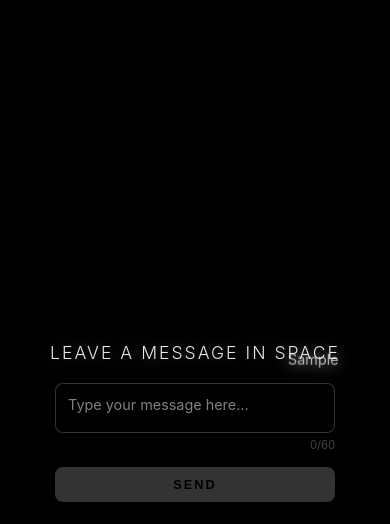
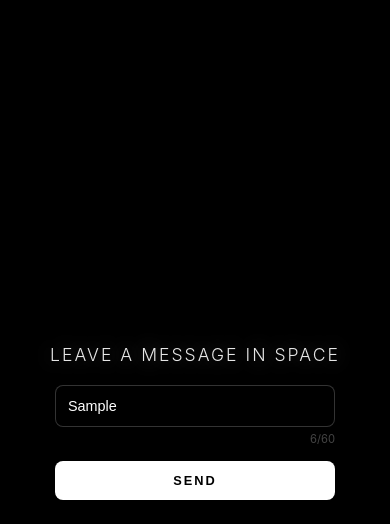
Before and after one commit to ChrisChan-dev/anonymously-message, a plain HTML site: page index.html in a window 390 px wide. Both pictures are taken after typing "Sample" into the empty fields and a click on the button "SEND". Drawn offline with Linux system fonts and the light colour scheme; no server answers.

Commit message:
Add files via upload

```diff
--- a/index.html
+++ b/index.html
@@ -3,23 +3,22 @@
 <head>
     <meta charset="UTF-8">
     <meta name="viewport" content="width=device-width, initial-scale=1.0">
-    <title>Leave a Message in Space</title>
+    <title>Anonymous Thoughts</title>
     <link rel="stylesheet" href="style.css">
 </head>
 <body>
     <div id="starfield"></div>
     <div id="thought-stream"></div>
 
-    <div class="interface-container">
+    <main class="interface-container">
         <h1>Leave a message in space</h1>
-
         <div class="input-wrapper">
-            <textarea id="messageInput" maxlength="60" placeholder="Type your message here..."></textarea>
-            <div class="char-count" id="charCount">0/60</div>
+            <input type="text" id="messageInput" placeholder="Type your thought here..." maxlength="60" autocomplete="off">
+            <div class="char-count"><span id="charNum">0</span>/60</div>
             <button id="sendBtn">Send</button>
         </div>
-    </div>
+    </main>
 
-    <script src="script.js"></script>
+    <script type="module" src="script.js"></script>
 </body>
 </html>
--- a/script.js
+++ b/script.js
@@ -1,69 +1,129 @@
-const starfield = document.getElementById('starfield');
-const starCount = 100;
+import { initializeApp } from "https://www.gstatic.com/firebasejs/12.7.0/firebase-app.js";
+import { getDatabase, ref, push, query, limitToLast, onChildAdded, serverTimestamp } from "https://www.gstatic.com/firebasejs/12.7.0/firebase-database.js";
 
-for (let i = 0; i < starCount; i++) {
-    let star = document.createElement('div');
-    star.className = 'star';
-    let duration = Math.random() * 3 + 2;
-    let size = Math.random() * 2 + 1;
+const firebaseConfig = {
+    apiKey: "AIzaSyCbteU0tkgb1JCUmsKUbvGIzVjvK1QP8rM",
+    authDomain: "message-anonymously.firebaseapp.com",
+    databaseURL: "https://message-anonymously-default-rtdb.asia-southeast1.firebasedatabase.app/",
+    projectId: "message-anonymously",
+    storageBucket: "message-anonymously.firebasestorage.app",
+    messagingSenderId: "811375391888",
+    appId: "1:811375391888:web:7a861e558313c9c2761415",
+    measurementId: "G-49W7ZMBR2S"
+};
 
-    star.style.left = Math.random() * 100 + '%';
-    star.style.top = Math.random() * 100 + '%';
-    star.style.width = size + 'px';
-    star.style.height = size + 'px';
-    star.style.animationDuration = duration + 's';
-
-    starfield.appendChild(star);
-}
+const app = initializeApp(firebaseConfig);
+const db = getDatabase(app);
+const messagesRef = ref(db, 'messages');
 
 const input = document.getElementById('messageInput');
-const counter = document.getElementById('charCount');
 const sendBtn = document.getElementById('sendBtn');
 const stream = document.getElementById('thought-stream');
+const charDisplay = document.getElementById('charNum');
+const starfield = document.getElementById('starfield');
+
+const colors = ["#FFD700", "#C77DFF", "#FB7185", "#34D399", "#60A5FA", "#F472B6"];
+const fonts = [
+    "'Courier New', monospace",
+    "'Georgia', serif",
+    "'Arial Black', sans-serif",
+    "'Brush Script MT', cursive",
+    "'Times New Roman', serif",
+    "'Verdana', sans-serif"
+];
+
+function createStars() {
+    for (let i = 0; i < 150; i++) {
+        const star = document.createElement('div');
+        star.classList.add('star');
+        const xy = Math.random() * 100;
+        const duration = Math.random() * 3 + 2;
+        const size = Math.random() * 2 + 1;
+
+        star.style.left = `${Math.random() * 100}%`;
+        star.style.top = `${Math.random() * 100}%`;
+        star.style.width = `${size}px`;
+        star.style.height = `${size}px`;
+        star.style.animationDuration = `${duration}s`;
+
+        starfield.appendChild(star);
+    }
+}
+createStars();
 
 input.addEventListener('input', () => {
-    const currentLength = input.value.length;
-    counter.innerText = `${currentLength}/60`;
-
-    if(currentLength > 0) {
-        sendBtn.style.opacity = "0.6";
+    charDisplay.textContent = input.value.length;
+    if(input.value.length > 0) {
+        sendBtn.style.opacity = 1;
     } else {
-        sendBtn.style.opacity = "0.2";
+        sendBtn.style.opacity = 0.2;
     }
 });
 
+input.addEventListener('keypress', (e) => {
+    if (e.key === 'Enter') sendMessage();
+});
+
 sendBtn.addEventListener('click', sendMessage);
-input.addEventListener('keypress', function (e) {
-    if (e.key === 'Enter' && !e.shiftKey) {
-        e.preventDefault();
-        sendMessage();
-    }
-});
 
 function sendMessage() {
     const text = input.value.trim();
-    if (!text) return;
+    if (text.length === 0 || text.length > 60) return;
+
+    push(messagesRef, {
+        text: text,
+        createdAt: serverTimestamp()
+    }).then(() => {
+        input.value = '';
+        charDisplay.textContent = '0';
+        sendBtn.style.opacity = 0.2;
+    }).catch((error) => console.error(error));
+}
+
+const q = query(messagesRef, limitToLast(50));
+
+onChildAdded(q, (snapshot) => {
+    createBubble(snapshot.val().text);
+});
+
+function createBubble(text) {
+    if(!text) return;
+    if (stream.children.length > 50) stream.removeChild(stream.firstChild);
 
     const bubble = document.createElement('div');
-    bubble.className = 'thought-bubble';
-    bubble.innerText = text;
+    bubble.classList.add('thought-bubble');
+    bubble.textContent = text;
 
-    const moveX = (Math.random() * 200 - 100) + 'px';
-    const moveY = (Math.random() * 200 - 100) + 'px';
+    const randomColor = colors[Math.floor(Math.random() * colors.length)];
+    const randomFont = fonts[Math.floor(Math.random() * fonts.length)];
 
-    bubble.style.left = Math.random() * 80 + 10 + '%';
-    bubble.style.top = Math.random() * 80 + 10 + '%';
-    bubble.style.setProperty('--move-x', moveX);
-    bubble.style.setProperty('--move-y', moveY);
+    bubble.style.color = randomColor;
+    bubble.style.fontFamily = randomFont;
+
+    const startLeft = Math.random() * 90;
+    const startTop = Math.random() * 90;
+
+    const duration = 5 + Math.random() * 10;
+    const size = 0.5 + Math.random() * 1.5;
+    const opacity = 0.4 + Math.random() * 0.6;
+
+    const moveX = -100 + Math.random() * 200;
+    const moveY = -100 + Math.random() * 200;
+
+    const rotStart = -30 + Math.random() * 60;
+    const rotEnd = -30 + Math.random() * 60;
+
+    bubble.style.left = `${startLeft}%`;
+    bubble.style.top = `${startTop}%`;
+    bubble.style.fontSize = `${size}rem`;
+    bubble.style.opacity = opacity;
+
+    bubble.style.setProperty('--move-x', `${moveX}px`);
+    bubble.style.setProperty('--move-y', `${moveY}px`);
+    bubble.style.setProperty('--rot-start', `${rotStart}deg`);
+    bubble.style.setProperty('--rot-end', `${rotEnd}deg`);
+
+    bubble.style.animationDuration = `${duration}s`;
 
     stream.appendChild(bubble);
-
-    input.value = '';
-    counter.innerText = '0/60';
-    sendBtn.style.opacity = "0.2";
-
-    setTimeout(() => {
-        bubble.style.opacity = 0;
-        setTimeout(() => bubble.remove(), 1000);
-    }, 15000);
 }
--- a/style.css
+++ b/style.css
@@ -57,9 +57,7 @@ body, html {
     will-change: transform;
     user-select: none;
     text-shadow: 0 0 15px currentColor;
-    animation: chaosFloat 20s infinite ease-in-out alternate;
-    font-size: 0.9rem;
-    color: rgba(255, 255, 255, 0.7);
+    animation: chaosFloat infinite ease-in-out alternate;
 }
 
 .interface-container {
@@ -95,28 +93,25 @@ h1 {
     transition: max-width 0.3s ease;
 }
 
-textarea {
+input[type="text"] {
     width: 100%;
-    height: 50px;
     background: rgba(0, 0, 0, 0.5);
     border: 1px solid rgba(255, 255, 255, 0.2);
     padding: 15px;
     color: white;
-    font-family: inherit;
     font-size: 1rem;
     border-radius: 8px;
     outline: none;
-    resize: none;
     transition: all 0.3s ease;
     backdrop-filter: blur(10px);
 }
 
-textarea:focus {
+input[type="text"]:focus {
     border-color: rgba(255, 255, 255, 0.6);
     box-shadow: 0 0 20px rgba(255, 255, 255, 0.1);
 }
 
-textarea::placeholder {
+input[type="text"]::placeholder {
     color: rgba(255, 255, 255, 0.5);
     opacity: 1;
 }
@@ -145,7 +140,7 @@ button {
 }
 
 button:hover {
-    opacity: 0.5;
+    opacity: 0.6;
     transform: translateY(-1px);
     box-shadow: 0 0 15px rgba(255, 255, 255, 0.4);
 }
@@ -156,8 +151,15 @@ button:hover {
 }
 
 @keyframes chaosFloat {
-    0% { transform: translate3d(0, 0, 0) rotate(0deg); }
-    100% { transform: translate3d(var(--move-x), var(--move-y), 0) rotate(10deg); }
+    0% {
+        transform: translate3d(0, 0, 0) rotate(var(--rot-start)) scale(1);
+    }
+    50% {
+        transform: translate3d(var(--move-x), var(--move-y), 50px) rotate(0deg) scale(1.1);
+    }
+    100% {
+        transform: translate3d(calc(var(--move-x) * -1), calc(var(--move-y) * -1), 0) rotate(var(--rot-end)) scale(0.9);
+    }
 }
 
 @media (max-width: 600px) {
@@ -165,19 +167,20 @@ button:hover {
         font-size: 1.1rem;
         letter-spacing: 2px;
         margin-bottom: 20px;
+        padding: 0 10px;
     }
 
     .input-wrapper {
         max-width: 80%;
     }
 
-    textarea {
+    input[type="text"] {
         padding: 12px;
         font-size: 0.9rem;
     }
 
-    button {
-        padding: 10px;
-        width: 100%;
+    .thought-bubble {
+        transform: scale(0.5);
+        margin-left: -10%;
     }
 }
```
